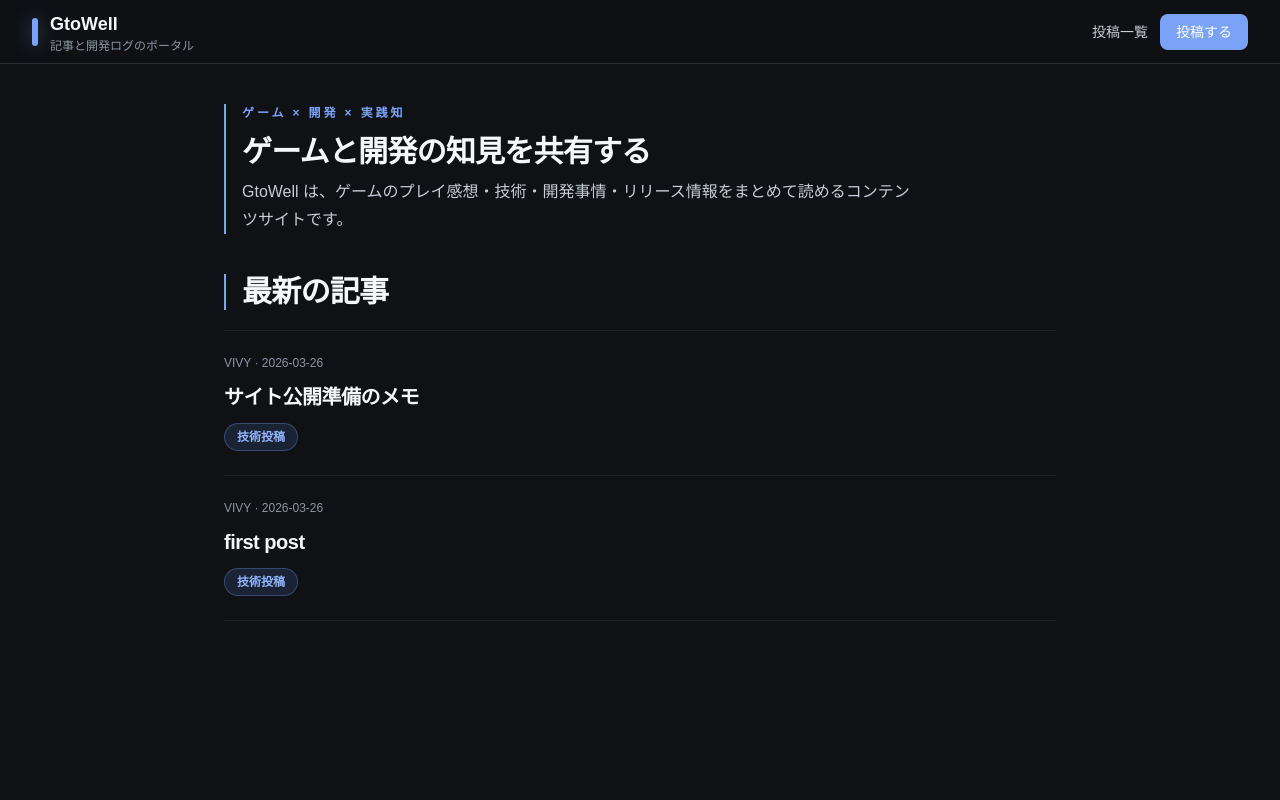
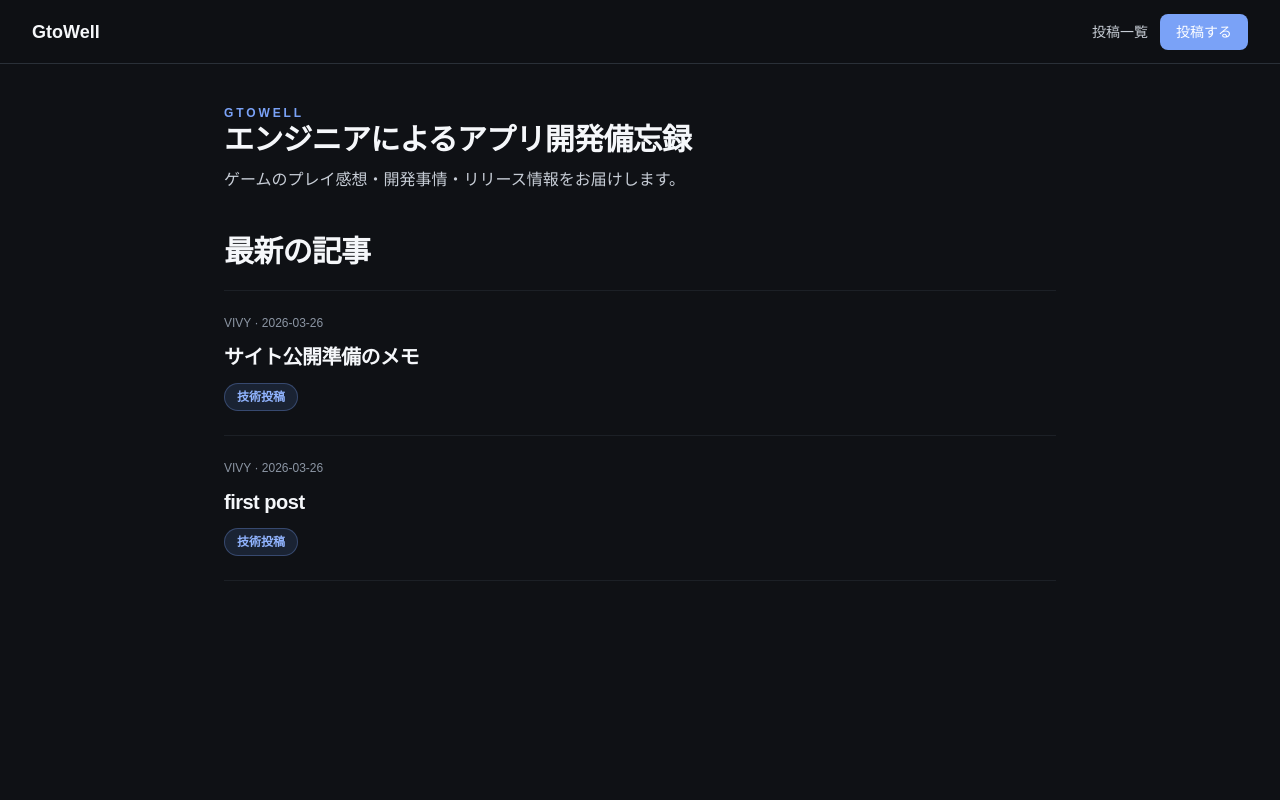
Before and after one commit to IP-GACHI-UT/profile-site, a Next.js app: page / in a window 1280 px wide. Shown: the top 800 px of the page. Built offline with nearby package versions, Linux system fonts and the light colour scheme; no server answers.

Commit message:
refactor: タイトルの隣にあった線を削除し、SectionLabelコンポーネントの構造を改善

```diff
--- a/src/app/components/common/SectionLabel.tsx
+++ b/src/app/components/common/SectionLabel.tsx
@@ -14,7 +14,7 @@ export default function SectionLabel({
   const Heading = headingLevel === 2 ? 'h2' : 'h1';
 
   return (
-    <div className="space-y-3 border-l-2 border-accent pl-4">
+    <header>
       {label ? <p className="section-label">{label}</p> : null}
 
       <div className="space-y-2">
@@ -27,6 +27,6 @@ export default function SectionLabel({
           </p>
         ) : null}
       </div>
-    </div>
+    </header>
   );
 }
--- a/src/app/components/layout/Header.tsx
+++ b/src/app/components/layout/Header.tsx
@@ -6,19 +6,8 @@ export default function Header() {
   return (
     <header className="sticky top-0 z-50 h-16 border-b border-border bg-background/95 backdrop-blur">
       <Container className="flex h-full max-w-7xl items-center justify-between gap-4">
-        <Link href="/" className="flex items-center gap-3">
-          <span
-            aria-hidden="true"
-            className="h-7 w-1.5 rounded-full bg-accent shadow-[0_0_18px_rgba(122,162,247,0.45)]"
-          />
-          <span className="flex flex-col">
-            <span className="text-lg font-semibold text-text-primary">
-              GtoWell
-            </span>
-            <span className="text-xs font-medium text-text-muted">
-              記事と開発ログのポータル
-            </span>
-          </span>
+        <Link href="/" className="text-lg font-semibold text-text-primary">
+          GtoWell
         </Link>
 
         <div className="flex items-center gap-3">
--- a/src/app/globals.css
+++ b/src/app/globals.css
@@ -105,8 +105,6 @@ body {
 .article-content h2 {
   margin-top: 3rem;
   margin-bottom: 1rem;
-  border-left: 3px solid var(--accent);
-  padding-left: 1rem;
   color: var(--heading-primary);
   font-size: 1.75rem;
   font-weight: 700;
@@ -140,8 +138,6 @@ body {
 
 .article-content blockquote {
   margin-top: 1.5rem;
-  border-left: 4px solid var(--accent);
-  padding-left: 1rem;
   color: var(--text-muted);
 }
 
--- a/src/app/page.tsx
+++ b/src/app/page.tsx
@@ -11,9 +11,9 @@ export default async function Home() {
       <Container>
         <section className="mb-7 pt-10 pb-3">
           <SectionLabel
-            label="ゲーム × 開発 × 実践知"
-            title="ゲームと開発の知見を共有する"
-            description="GtoWell は、ゲームのプレイ感想・技術・開発事情・リリース情報をまとめて読めるコンテンツサイトです。"
+            label="GtoWell"
+            title="エンジニアによるアプリ開発備忘録"
+            description="ゲームのプレイ感想・開発事情・リリース情報をお届けします。"
           />
         </section>
 
```
